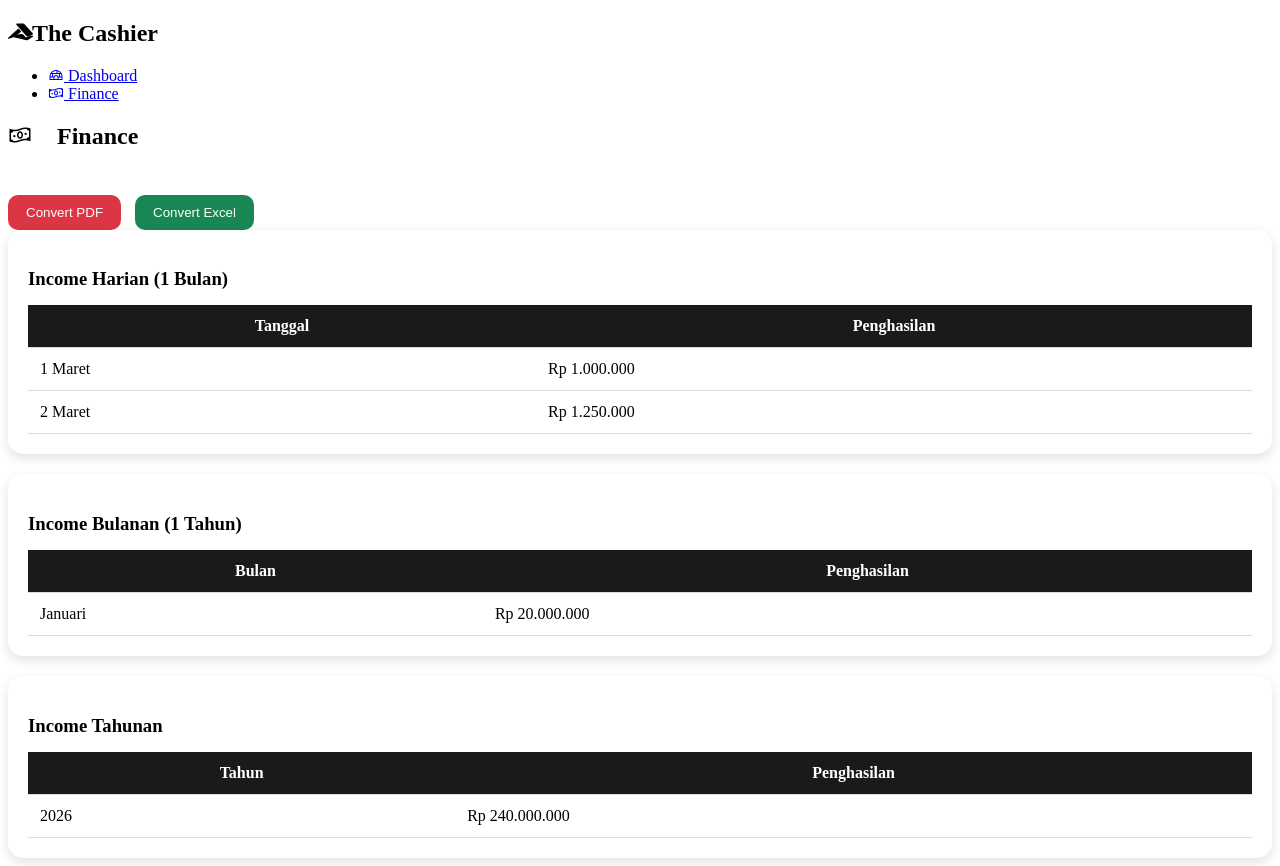
After one commit to Gun-awan/Web-Aplikasi-Kasir, a PHP site: page /finance.php in a window 1280 px wide. The commit adds this page. Run offline with PHP 8.4, Linux system fonts and the light colour scheme.

Commit message:
update finance menu

```diff
--- a/barang.php
+++ b/barang.php
@@ -198,7 +198,7 @@
         </li>
         <li>
           <a href=""> <span class="las la-receipt"></span>
-            <span>Inventory</span></a>
+            <span>Cashier</span></a>
         </li>
         <li>
           <a href=""> <span class="las la-user-circle"></span>
--- a/css/style.css
+++ b/css/style.css
@@ -23,7 +23,7 @@ body {
 .wrapper {
     width: 420px;
     height: 500px;
-    background: rgb(49, 186, 240);
+    background: rgb(216, 221, 223);
     opacity: 100%;
     color: rgb(239, 248, 248);
     border-radius: 15px; /* untuk membuat lengkungan pada ujung persegi*/
--- a/css/style2.css
+++ b/css/style2.css
@@ -12,7 +12,7 @@ body {
     align-items: center;
     background-position: left;
     margin-top: 50px;
-    background: rgb(255, 232, 243);
+    background: rgb(252, 255, 255);
 
 
 }
--- /dev/null
+++ b/finance.php
@@ -0,0 +1,149 @@
+<?php include 'koneksi.php'; ?>
+<!DOCTYPE html>
+<html lang="en">
+<head>
+<meta charset="UTF-8">
+<title>Finance</title>
+
+<link href="https://fonts.googleapis.com/css2?family=Poppins:wght@300;400;500;600;700&display=swap" rel="stylesheet">
+<link rel="stylesheet" href="https://maxst.icons8.com/vue-static/landings/line-awesome/line-awesome/1.3.0/css/line-awesome.min.css">
+<link rel="stylesheet" href="style/main.css">
+
+<style>
+.finance-grid{
+    display:grid;
+    gap:20px;
+}
+
+.finance-card{
+    background:white;
+    border-radius:15px;
+    box-shadow:0 4px 12px rgba(0,0,0,0.12);
+    padding:20px;
+}
+
+.finance-card h3{
+    margin-bottom:15px;
+}
+
+table{
+    width:100%;
+    border-collapse:collapse;
+}
+
+table th, table td{
+    padding:12px;
+    border-bottom:1px solid #ddd;
+}
+
+table th{
+    background:rgb(25,27,25);
+    color:white;
+}
+
+.export-btn{
+    padding:10px 18px;
+    border:none;
+    border-radius:10px;
+    cursor:pointer;
+    margin-right:10px;
+}
+
+.pdf{
+    background:#dc3545;
+    color:white;
+}
+.judul{
+    height: 72px;
+}
+.judul span{
+    padding-right: 25px;
+}
+.excel{
+    background:#198754;
+    color:white;
+}
+</style>
+</head>
+
+<body>
+
+<div class="sidebar">
+    <div class="sidebar-brand">
+        <h2><span class="lab la-accusoft"></span>The Cashier</h2>
+    </div>
+
+    <div class="sidebar-menu">
+        <ul>
+            <li><a href="dashboard.php"><span class="las la-igloo"></span><span> Dashboard</span></a></li>
+            <li><a href="finance.php" class="active"><span class="las la-money-bill-wave"></span><span> Finance</span></a></li>
+        </ul>
+    </div>
+</div>
+
+<div class="main-content">
+
+<header class="judul">
+    <h2><span class="las la-money-bill-wave"></span>Finance</h2>
+</header>
+
+<main>
+
+<button class="export-btn pdf">Convert PDF</button>
+<button class="export-btn excel">Convert Excel</button>
+
+<div class="finance-grid">
+
+<div class="finance-card">
+    <h3>Income Harian (1 Bulan)</h3>
+    <table>
+        <tr>
+            <th>Tanggal</th>
+            <th>Penghasilan</th>
+        </tr>
+        <tr>
+            <td>1 Maret</td>
+            <td>Rp 1.000.000</td>
+        </tr>
+        <tr>
+            <td>2 Maret</td>
+            <td>Rp 1.250.000</td>
+        </tr>
+    </table>
+</div>
+
+<div class="finance-card">
+    <h3>Income Bulanan (1 Tahun)</h3>
+    <table>
+        <tr>
+            <th>Bulan</th>
+            <th>Penghasilan</th>
+        </tr>
+        <tr>
+            <td>Januari</td>
+            <td>Rp 20.000.000</td>
+        </tr>
+    </table>
+</div>
+
+<div class="finance-card">
+    <h3>Income Tahunan</h3>
+    <table>
+        <tr>
+            <th>Tahun</th>
+            <th>Penghasilan</th>
+        </tr>
+        <tr>
+            <td>2026</td>
+            <td>Rp 240.000.000</td>
+        </tr>
+    </table>
+</div>
+
+</div>
+
+</main>
+</div>
+
+</body>
+</html>
```
Also changed, not shown: dashboard.php (+7 -4 lines), login.php (added, +80 -0 lines), register.php (added, +86 -0 lines), style/style.css (+12 -1 lines).
